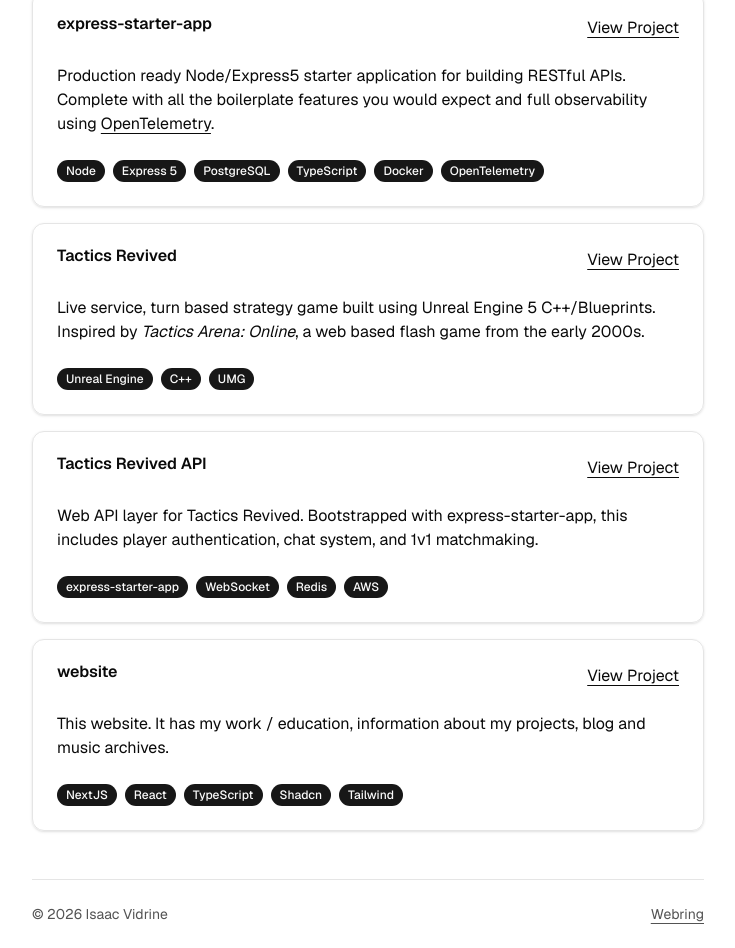
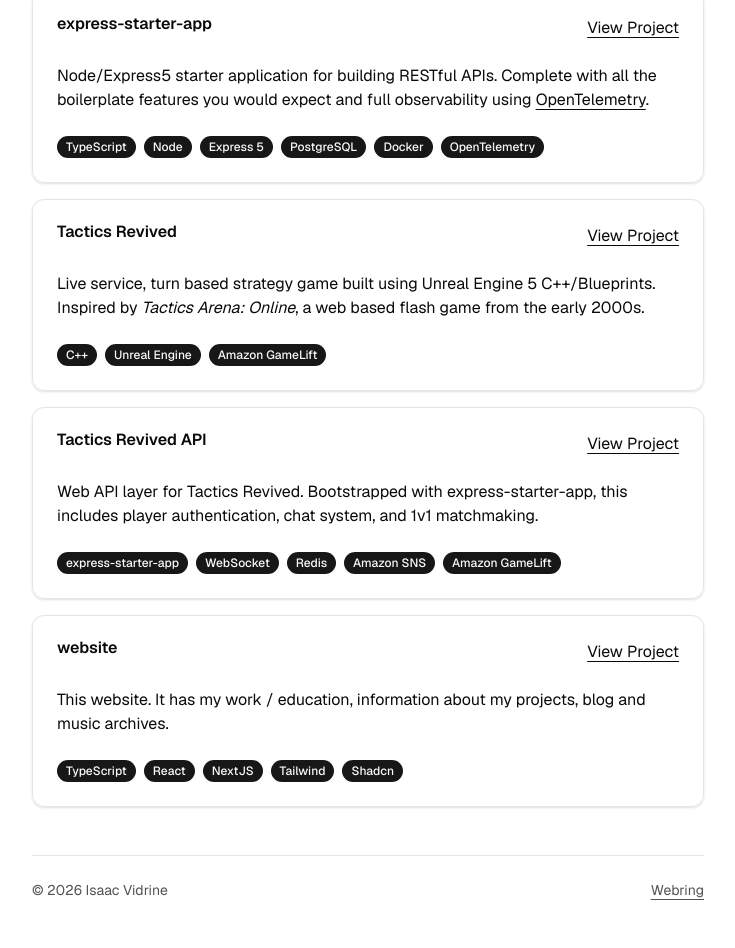
Before and after one commit to ividrine/website, a Next.js app: page /projects in a window 1280 px wide. Shown: the part 464-1412 px from the top of the page, without its empty margins (272-1007 px from the left). After the commit the page ends 1388 px from the top, so only its background shows below. Built offline with nearby package versions, Linux system fonts and the light colour scheme.

Commit message:
update projects copy

```diff
--- a/app/projects/page.tsx
+++ b/app/projects/page.tsx
@@ -23,7 +23,7 @@
           Over the past few years I have explored IaC and various IT operations,
           SRE practices, dev/gitops workflows, boilerplate web services, and
           even game development. Here are some of the projects I have built and
-          continue to maintain.
+          maintain.
         </p>
         <div className="flex flex-col gap-4 mt-4 items-stretch mt-8">
           <div>
@@ -78,9 +78,9 @@
               </CardHeader>
               <CardContent>
                 <p>
-                  Production ready Node/Express5 starter application for
-                  building RESTful APIs. Complete with all the boilerplate
-                  features you would expect and full observability using{" "}
+                  Node/Express5 starter application for building RESTful APIs.
+                  Complete with all the boilerplate features you would expect
+                  and full observability using{" "}
                   <Link href="https://opentelemetry.io/" target="_blank">
                     OpenTelemetry
                   </Link>
@@ -89,10 +89,10 @@
               </CardContent>
               <CardFooter>
                 <div className="flex flex-wrap gap-2">
+                  <Badge>TypeScript</Badge>
                   <Badge>Node</Badge>
                   <Badge>Express 5</Badge>
                   <Badge>PostgreSQL</Badge>
-                  <Badge>TypeScript</Badge>
                   <Badge>Docker</Badge>
                   <Badge>OpenTelemetry</Badge>
                 </div>
@@ -123,9 +123,9 @@
               </CardContent>
               <CardFooter>
                 <div className="flex flex-wrap gap-2">
+                  <Badge>C++</Badge>
                   <Badge>Unreal Engine</Badge>
-                  <Badge>C++</Badge>
-                  <Badge>UMG</Badge>
+                  <Badge>Amazon GameLift</Badge>
                 </div>
               </CardFooter>
             </Card>
@@ -156,7 +156,8 @@
                   <Badge>express-starter-app</Badge>
                   <Badge>WebSocket</Badge>
                   <Badge>Redis</Badge>
-                  <Badge>AWS</Badge>
+                  <Badge>Amazon SNS</Badge>
+                  <Badge>Amazon GameLift</Badge>
                 </div>
               </CardFooter>
             </Card>
@@ -183,11 +184,11 @@
               </CardContent>
               <CardFooter>
                 <div className="flex flex-wrap gap-2">
+                  <Badge>TypeScript</Badge>
+                  <Badge>React</Badge>
                   <Badge>NextJS</Badge>
-                  <Badge>React</Badge>
-                  <Badge>TypeScript</Badge>
+                  <Badge>Tailwind</Badge>
                   <Badge>Shadcn</Badge>
-                  <Badge>Tailwind</Badge>
                 </div>
               </CardFooter>
             </Card>
```
